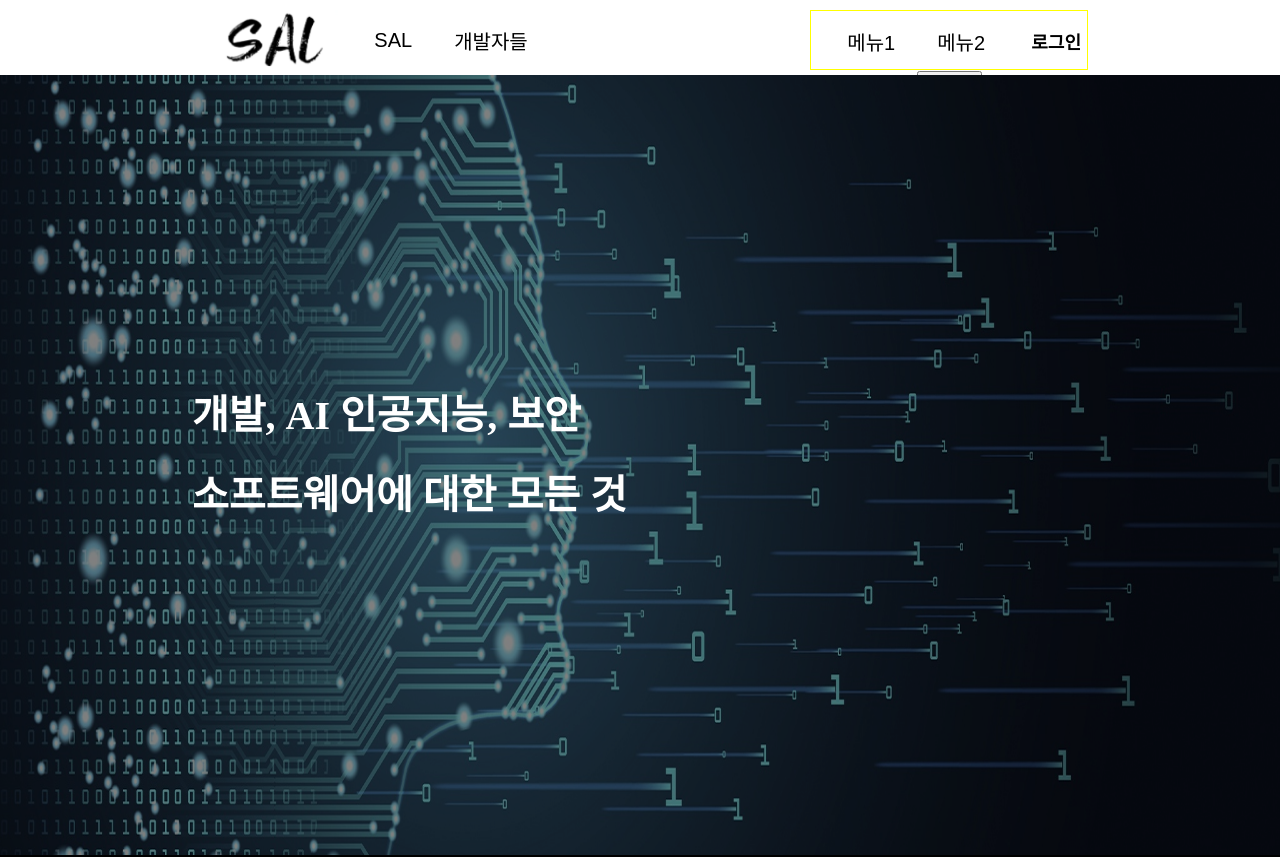
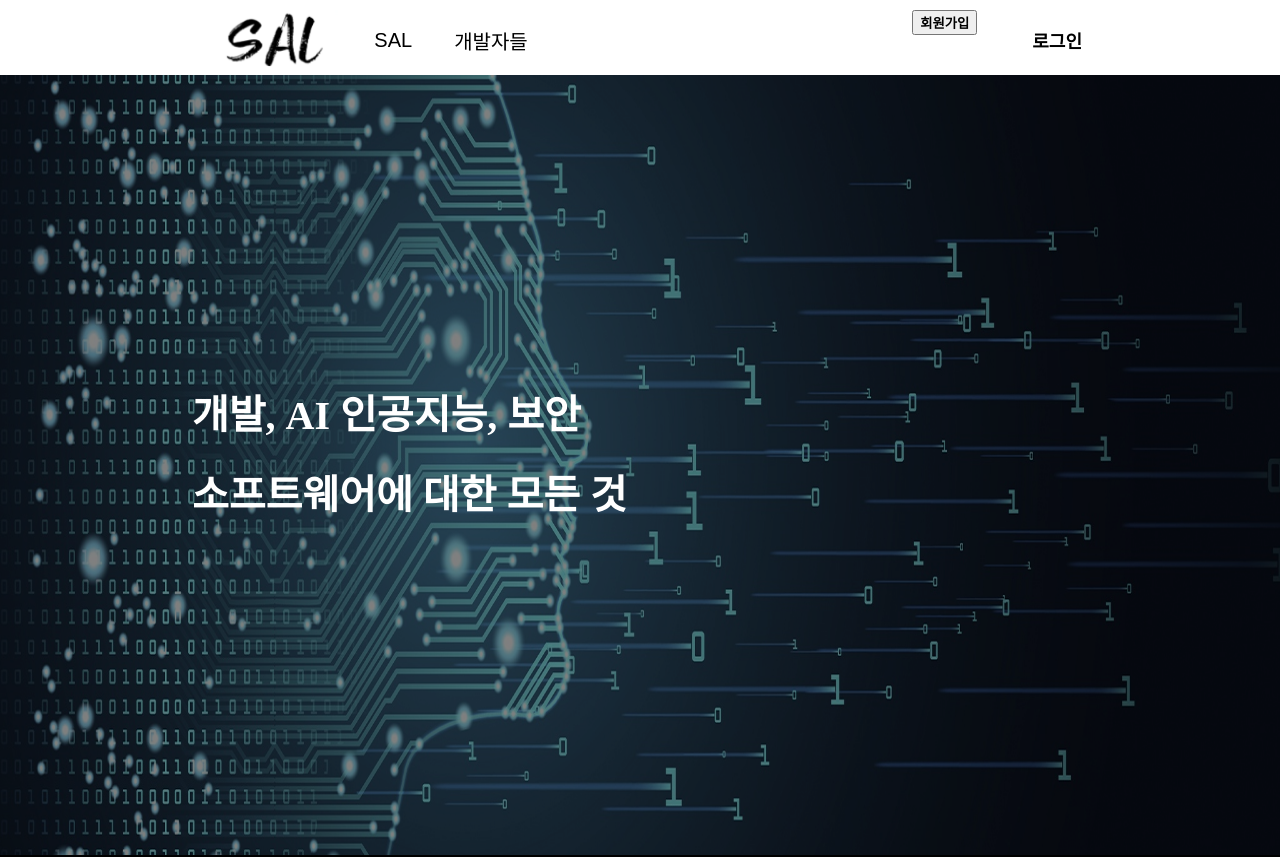
Before and after one commit to soft-a-life/SALT-Frontend, a React (Create React App) app: page / in a window 1280 px wide. Shown: the top 857 px of the page. Built offline with nearby package versions, Linux system fonts and the light colour scheme; what prosemirror-example-setup would draw is missing.

Commit message:
NavigationBar fix and delete

```diff
--- a/src/components/NavigationBar.css
+++ b/src/components/NavigationBar.css
@@ -60,5 +60,5 @@
 }
 
 .menu-button {
-    border: solid 1px yellow;
+    border: solid 0px yellow;
 }
--- a/src/components/NavigationBar.jsx
+++ b/src/components/NavigationBar.jsx
@@ -40,10 +40,7 @@ function NavigationBar(props) {
           <button className="menu-item">SAL</button>
           <button className="menu-item">개발자들</button>
         </div>
-        <div className="blankbox"></div>
-        <div className="menu-button">
-          <button className="menu-item">메뉴1</button>
-          <button className="menu-item">메뉴2</button>
+        <div className="menu-option">
           {cookies.userDate ? <p>{cookies.userDate.user_Id}</p> : loggedOut()}
           {registerCheck()}
         </div>
```
